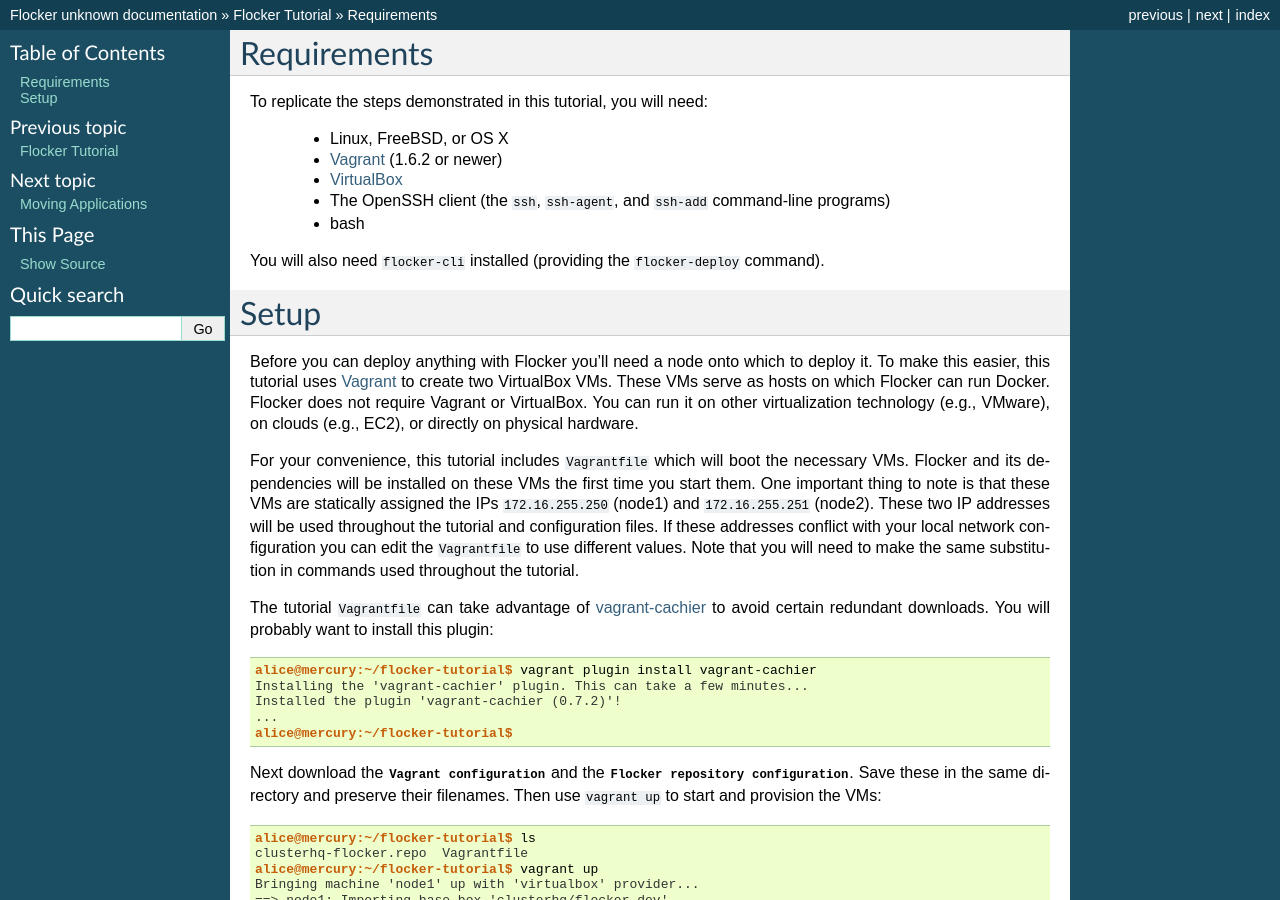
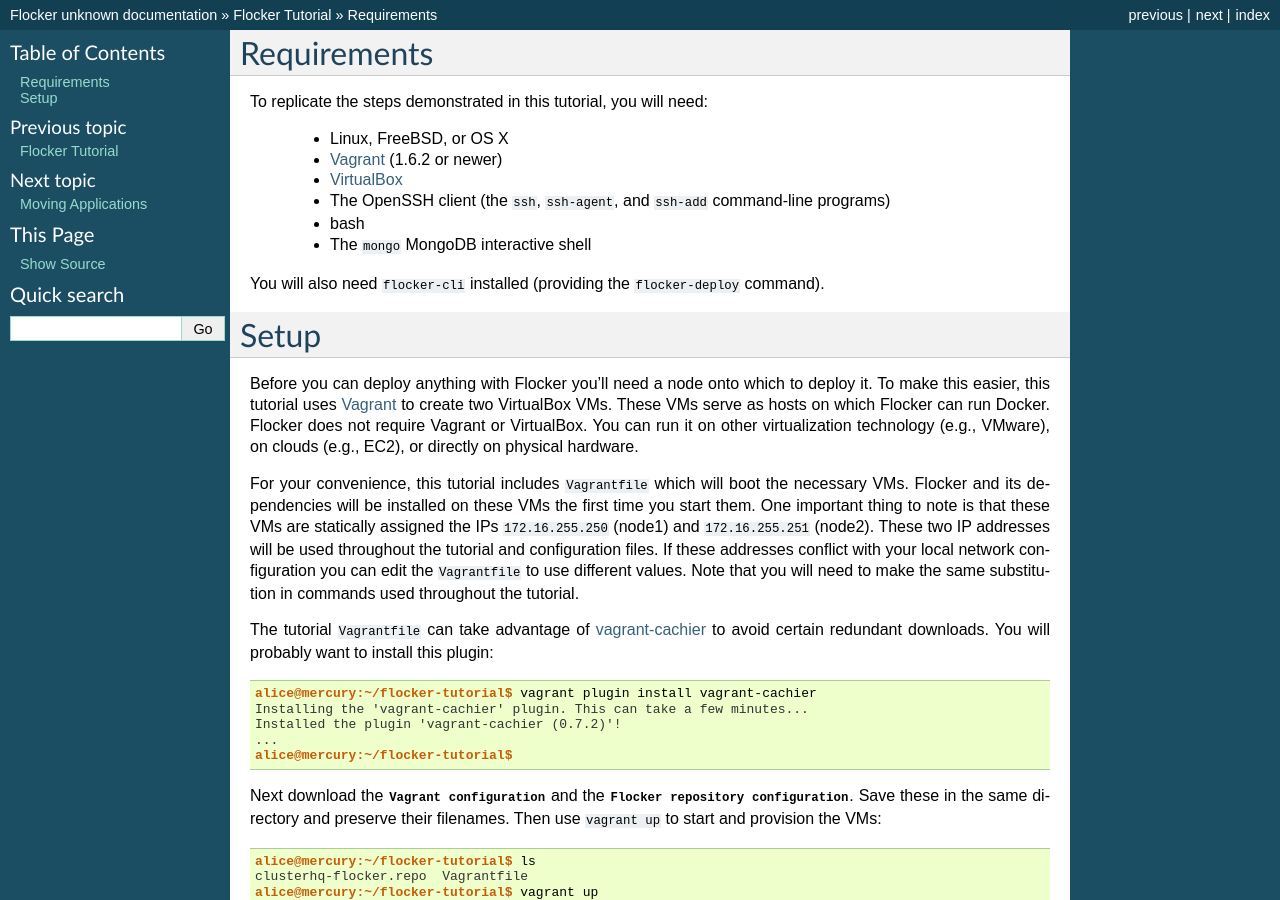
Before and after one commit to ClusterHQ/flocker, a Sphinx documentation site: the page built from docs/tutorial/vagrant-setup.rst, in a window 1280 px wide and 900 px high. Built offline with Sphinx 7.4.7, drawn with Linux system fonts in a browser that asks for light colours.

Commit message:
Add mongo requirement.

```diff
--- a/docs/tutorial/vagrant-setup.rst
+++ b/docs/tutorial/vagrant-setup.rst
@@ -8,6 +8,7 @@
   * `VirtualBox`_
   * The OpenSSH client (the ``ssh``, ``ssh-agent``, and ``ssh-add`` command-line programs)
   * bash
+  * The ``mongo`` MongoDB interactive shell
 
 You will also need ``flocker-cli`` installed (providing the ``flocker-deploy`` command).
 
```
